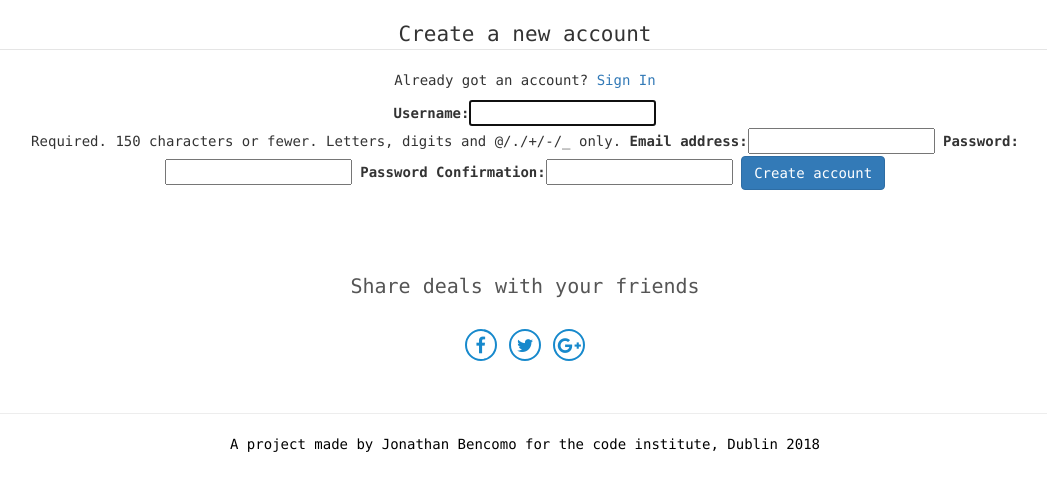
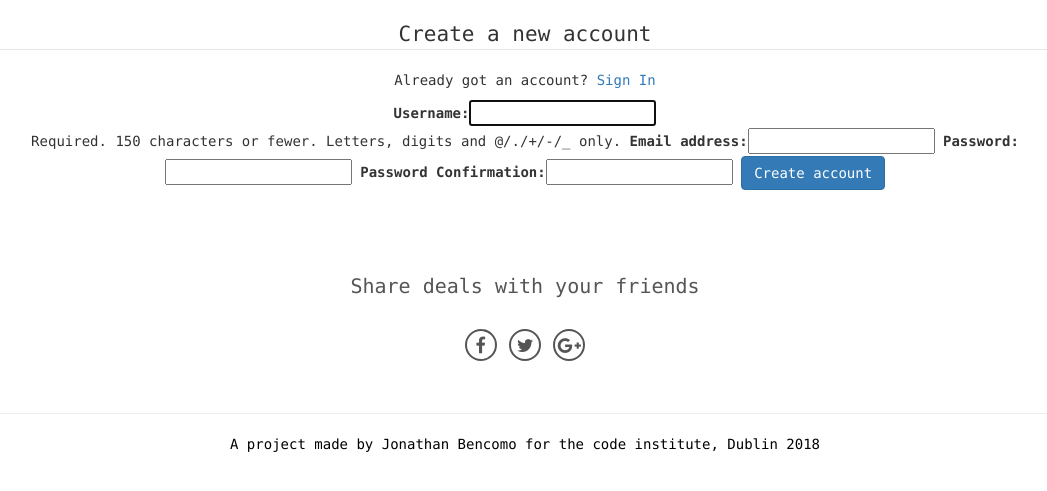
Before and after one commit to Bencomo/irishdeals, a Django app: page /accounts/register/ in a window 1280 px wide. Shown: the part 127-618 px from the top of the page, without its empty margins (115-1162 px from the left). Run offline with Django 3.2, Linux system fonts and the light colour scheme; some libraries are stand-ins or nearby versions.

Commit message:
css changes

```diff
--- a/static/css/custom.css
+++ b/static/css/custom.css
@@ -94,9 +94,9 @@ caption p {
     text-align: center;
     width: 32px;
     height: 32px;
-    border: 2px solid #1789CC;
+    border: 2px solid #555555;
     border-radius: 50%;
-    color: #1789CC;
+    color: #555555;
     margin: 2px;
 }
 
@@ -104,8 +104,8 @@ a.social-icon:hover,
 a.social-icon:active,
 a.social-icon:focus {
     text-decoration: none;
-    color: #FF930F;
-    border-color: #FF930F;
+    color: #178acc;
+    border-color: #178acc;
 }
 
 .social {
```
